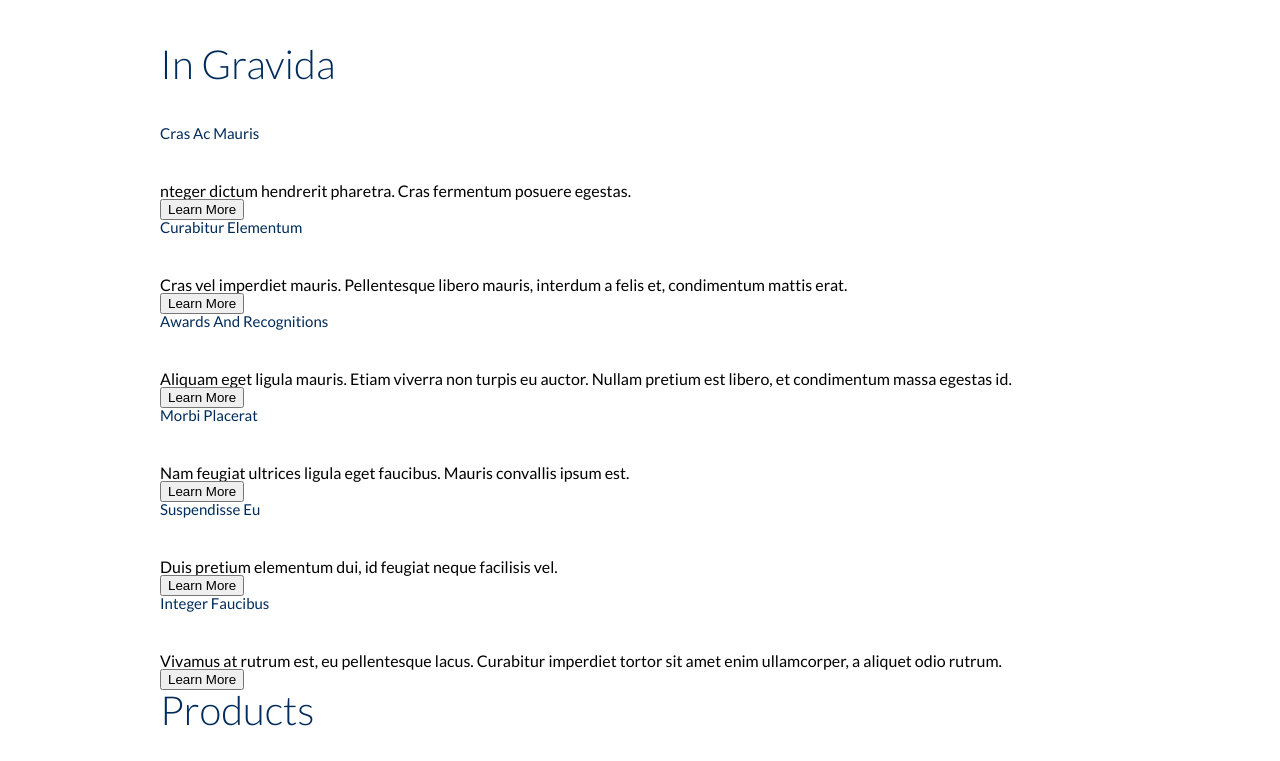
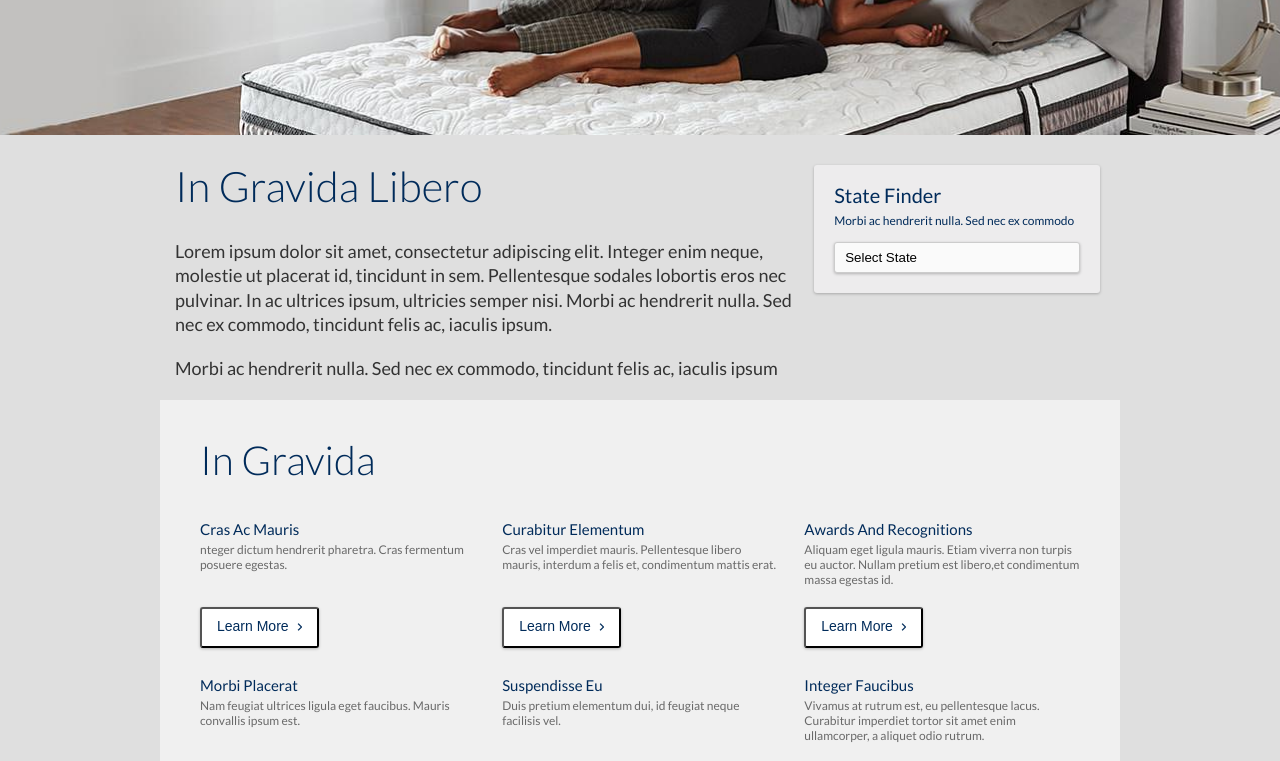
Before and after one commit to john2796/Tagrem_react, a React (Create React App) app: page / in a window 1280 px wide. Shown: the part 280-1041 px from the top of the page. Built offline with nearby package versions, Linux system fonts and the light colour scheme.

Commit message:
completed header and gravida section

```diff
--- a/src/App.js
+++ b/src/App.js
@@ -1,10 +1,16 @@
 import React from 'react';
-import './App.css';
+import { AppStyle } from './AppStyle';
+
 import StateFinder from './components/state-finder/StateFinder';
+import Gravida from './components/gravida/Gravida';
 
 const App = () => (
-  <div className="App">
+  <AppStyle>
+    <div className="banner" />
     <div className="container">
+      {/* -------> header <------- */}
+      <header>
+        <div className="header-content">
           <h1>In Gravida Libero</h1>
           <p>
             Lorem ipsum dolor sit amet, consectetur adipiscing elit. Integer enim neque, molestie ut
@@ -13,39 +19,21 @@ const App = () => (
             tincidunt felis ac, iaculis ipsum.
           </p>
           <p>Morbi ac hendrerit nulla. Sed nec ex commodo, tincidunt felis ac, iaculis ipsum</p>
-      <h3>State Finder</h3>
-      <p>Morbi ac hendrerit nulla. Sed nec ex commodo, tincidunt felis ac, iaculis ipsum</p>
+        </div>
+
+        <div className="header-finder">
           <StateFinder />
-      <button type="submit">Submit</button>
-      <h2>In Gravida</h2>
+        </div>
+      </header>
+
+      {/* -------> Gravida Main Content Section <------- */}
+      <section className="gravida box">
         <h2>In gravida</h2>
-      <h3>Cras ac mauris</h3>
-      <p>nteger dictum hendrerit pharetra. Cras fermentum posuere egestas.</p>
-      <button type="button">Learn More</button>
-      <h3>Curabitur elementum</h3>
-      <p>
-        Cras vel imperdiet mauris. Pellentesque libero mauris, interdum a felis et, condimentum
-        mattis erat.
-      </p>
-      <button type="button">Learn More</button>
-      <h3>Awards and Recognitions</h3>
-      <p>
-        Aliquam eget ligula mauris. Etiam viverra non turpis eu auctor. Nullam pretium est libero,
-        et condimentum massa egestas id.
-      </p>
-      <button type="button">Learn More</button>
-      <h3>Morbi placerat </h3>
-      <p>Nam feugiat ultrices ligula eget faucibus. Mauris convallis ipsum est.</p>
-      <button type="button">Learn More</button>
-      <h3>Suspendisse eu</h3>
-      <p>Duis pretium elementum dui, id feugiat neque facilisis vel.</p>
-      <button type="button">Learn More</button>
-      <h3> Integer faucibus</h3>
-      <p>
-        Vivamus at rutrum est, eu pellentesque lacus. Curabitur imperdiet tortor sit amet enim
-        ullamcorper, a aliquet odio rutrum.
-      </p>
-      <button type="button">Learn More</button>
+        <Gravida />
+      </section>
+
+      {/* -------> Product Section <------- */}
+      <section className="product box">
         <h2>Products</h2>
         Fitler by
         <select>
@@ -93,8 +81,9 @@ const App = () => (
             <button type="button">Learn More</button>
           </li>
         </ul>
+      </section>
     </div>
-  </div>
+  </AppStyle>
 );
 
 export default App;
--- /dev/null
+++ b/src/AppStyle.js
@@ -0,0 +1,92 @@
+import styled from 'styled-components';
+
+import banner from './images/banner.jpg';
+import search from './images/search.png';
+
+export const AppStyle = styled.div`
+  /* ------------> Banner <---------------*/
+
+  .banner {
+    background-image: url(${banner});
+    height: 415px;
+    background-position: center;
+    background-repeat: no-repeat;
+    background-size: cover;
+  }
+
+  /* ------------> Header <---------------*/
+  header {
+    display: flex;
+    justify-content: space-between;
+    margin-top: 10px;
+    /* ------------> Header Contents <---------------*/
+    .header-content {
+      width: 85%;
+      margin: 20px 0px 20px 15px;
+      p {
+        font-size: 1.8rem;
+        line-height: 1.35;
+        color: var(--light-gray);
+      }
+      p:first-of-type {
+        margin: -10px 0 20px 0;
+      }
+      p:last-child {
+      }
+    }
+
+    /* ------------> State Finder <---------------*/
+
+    .header-finder {
+      margin: 20px 20px 20px 0px;
+      width: 365px;
+      border-radius: 3px;
+      box-shadow: 0 1px 3px rgba(0, 0, 0, 0.25), 0 0 #fff inset;
+      color: #002b5a;
+      background: var(--bg-gray);
+      height: 100%;
+      h4 {
+        font-size: 2rem;
+        padding: 20px 20px 0px 20px;
+      }
+      p {
+        color: var(--blue);
+        font-size: 1.2rem;
+        padding: 10px 20px 10px 20px;
+        margin-bottom: 5px;
+      }
+      /* ------------> Custom Select <---------------*/
+
+      .custom-select {
+        border: 1px solid #ccc;
+        border-radius: 3px;
+        overflow: hidden;
+        background: #fafafa;
+        margin: 0 20px 20px 20px;
+        cursor: pointer;
+        box-shadow: 0 1px 3px rgba(0, 0, 0, 0.25), 0 0 #fff inset;
+        select {
+          padding: 7px 10px;
+          border: none;
+          box-shadow: none;
+          background: transparent;
+          background-image: none;
+          -webkit-appearance: none;
+          width: 100%;
+          &:options[value='state'] {
+            background-image: url(${search});
+          }
+        }
+
+        select:focus {
+          outline: none;
+        }
+      }
+    }
+  }
+  .box {
+    padding: 40px;
+    background: var(--dark-white);
+    margin-bottom: 3px;
+  }
+`;
--- /dev/null
+++ b/src/components/gravida/Gravida.js
@@ -0,0 +1,22 @@
+import React from 'react';
+
+import { gravidaData } from '../../dummyData';
+import { GravidaStyle } from './GravidaStyle';
+
+const Gravida = () => (
+  <GravidaStyle>
+    {gravidaData.map(({ id, title, info }) => (
+      <div className="gravida-card" key={id}>
+        <div>
+          <h3>{title}</h3>
+          <p>{info}</p>
+        </div>
+        <div className={`gravida-btn-${id}`}>
+          <button type="button">Learn More</button>
+        </div>
+      </div>
+    ))}
+  </GravidaStyle>
+);
+
+export default Gravida;
--- /dev/null
+++ b/src/components/gravida/GravidaStyle.js
@@ -0,0 +1,57 @@
+import styled from 'styled-components';
+import arrowBlue from '../../images/arrow-btn-blue.png';
+import arrowWhite from '../../images/arrow-btn-white.png';
+
+export const GravidaStyle = styled.div`
+  display: flex;
+  justify-content: space-between;
+  flex-wrap: wrap;
+  h3 {
+    margin-bottom: 5px;
+  }
+  p {
+    font-size: 1.2rem;
+    line-height: 1.25;
+    color: var(--ptag-gray);
+    margin-bottom: 20px;
+  }
+  .gravida-card {
+    width: 31.333%;
+    display: flex;
+    justify-content: space-between;
+    flex-direction: column;
+  }
+  button {
+    background: var(--white);
+    display: block;
+    padding: 8.9px 15px;
+    color: var(--blue);
+    font-size: 1.4rem;
+    border-radius: 3px;
+    box-shadow: 0 1px 3px rgba(0, 0, 0, 0.25), 0 2px #fff inset;
+    cursor: pointer;
+
+    &:hover {
+      box-shadow: 0 1px 3px rgba(0, 0, 0, 0.25), 0 0 #fff inset;
+      background: var(--dark-blue);
+      color: var(--white);
+    }
+    &:after {
+      content: '';
+      background: url(${arrowBlue}) no-repeat;
+      width: 5px;
+      height: 12px;
+      position: relative;
+      top: -2px;
+      display: inline-flex;
+      align-items: center;
+      justify-content: space-between;
+      margin-left: 8px;
+    }
+  }
+  .gravida-btn-1,
+  .gravida-btn-2,
+  .gravida-btn-3 {
+    margin-bottom: 30px;
+  }
+`;
--- a/src/components/state-finder/StateFinder.js
+++ b/src/components/state-finder/StateFinder.js
@@ -1,8 +1,12 @@
 import React from 'react';
 
 const StateFinder = () => (
+  <>
+    <h4>State Finder</h4>
+    <p>Morbi ac hendrerit nulla. Sed nec ex commodo</p>
+    <div className="custom-select">
       <select>
-    <option value>Select State</option>
+        <option value="state">Select State</option>
         <option value="AL">Alabama</option>
         <option value="AK">Alaska</option>
         <option value="AZ">Arizona</option>
@@ -55,6 +59,8 @@ const StateFinder = () => (
         <option value="WI">Wisconsin</option>
         <option value="WY">Wyoming</option>
       </select>
+    </div>
+  </>
 );
 
 export default StateFinder;
--- /dev/null
+++ b/src/dummyData.js
@@ -0,0 +1,35 @@
+export const gravidaData = [
+  {
+    id: 1,
+    title: 'Cras ac mauris',
+    info: 'nteger dictum hendrerit pharetra. Cras fermentum posuere egestas.',
+  },
+  {
+    id: 2,
+    title: 'Curabitur elementum',
+    info:
+      'Cras vel imperdiet mauris. Pellentesque libero mauris, interdum a felis et, condimentum mattis erat.',
+  },
+  {
+    id: 3,
+    title: 'Awards and Recognitions',
+    info:
+      'Aliquam eget ligula mauris. Etiam viverra non turpis eu auctor. Nullam pretium est libero,et condimentum massa egestas id.',
+  },
+  {
+    id: 4,
+    title: 'Morbi placerat',
+    info: 'Nam feugiat ultrices ligula eget faucibus. Mauris convallis ipsum est.',
+  },
+  {
+    id: 5,
+    title: 'Suspendisse eu',
+    info: 'Duis pretium elementum dui, id feugiat neque facilisis vel.',
+  },
+  {
+    id: 6,
+    title: 'Integer faucibus',
+    info:
+      'Vivamus at rutrum est, eu pellentesque lacus. Curabitur imperdiet tortor sit amet enim ullamcorper, a aliquet odio rutrum.',
+  },
+];
--- a/src/App.css
+++ b/src/index.css
@@ -1,4 +1,5 @@
 @import url("https://fonts.googleapis.com/css?family=Lato:300,400,700");
+
 html,
 body,
 div,
@@ -126,19 +127,47 @@ table {
 }
 
 /* ------------> css reset ends here <---------------*/
+/*variables */
+:root {
+  --gray: #dfdfdf;
+  --light-gray: #333;
+  --bg-gray: #edeced;
+  --white: #ffffff;
+  --dark-white: #f0f0f0;
+  --blue: #002b5a;
+  --dark-blue: #0f2043;
+  --ptag-gray: #696969;
+}
+* {
+  box-sizing: border-box;
+}
+
+html {
+  font-size: 62.5%;
+}
 
 body {
   font-family: "Lato", sans-serif;
+  /* Missing background image tan.jpg sub with background color  */
+  background: var(--gray);
+  -webkit-font-smoothing: antialiased;
+}
+
+img {
+  max-width: 100%;
 }
 h1,
 h2,
 h3 {
-  color: #002b5a;
-  margin-bottom: 42px;
+  color: var(--blue);
   text-transform: capitalize;
 }
+h1,
+h2 {
+  margin-bottom: 42px;
+}
 h1 {
-  font-size: 42px;
+  font-size: 4.2rem;
   font-weight: 200;
 }
 h2 {
@@ -146,7 +175,7 @@ h2 {
   font-weight: 200;
 }
 h3 {
-  font-size: 15px;
+  font-size: 1.5rem;
   font-weight: normal;
 }
 
--- a/src/index.js
+++ b/src/index.js
@@ -1,6 +1,9 @@
 import React from 'react';
 import ReactDOM from 'react-dom';
+
 import App from './App';
+import './index.css';
+
 import * as serviceWorker from './serviceWorker';
 
 ReactDOM.render(<App />, document.getElementById('root'));
```
Lines whose indentation alone changed are shown as unchanged.
